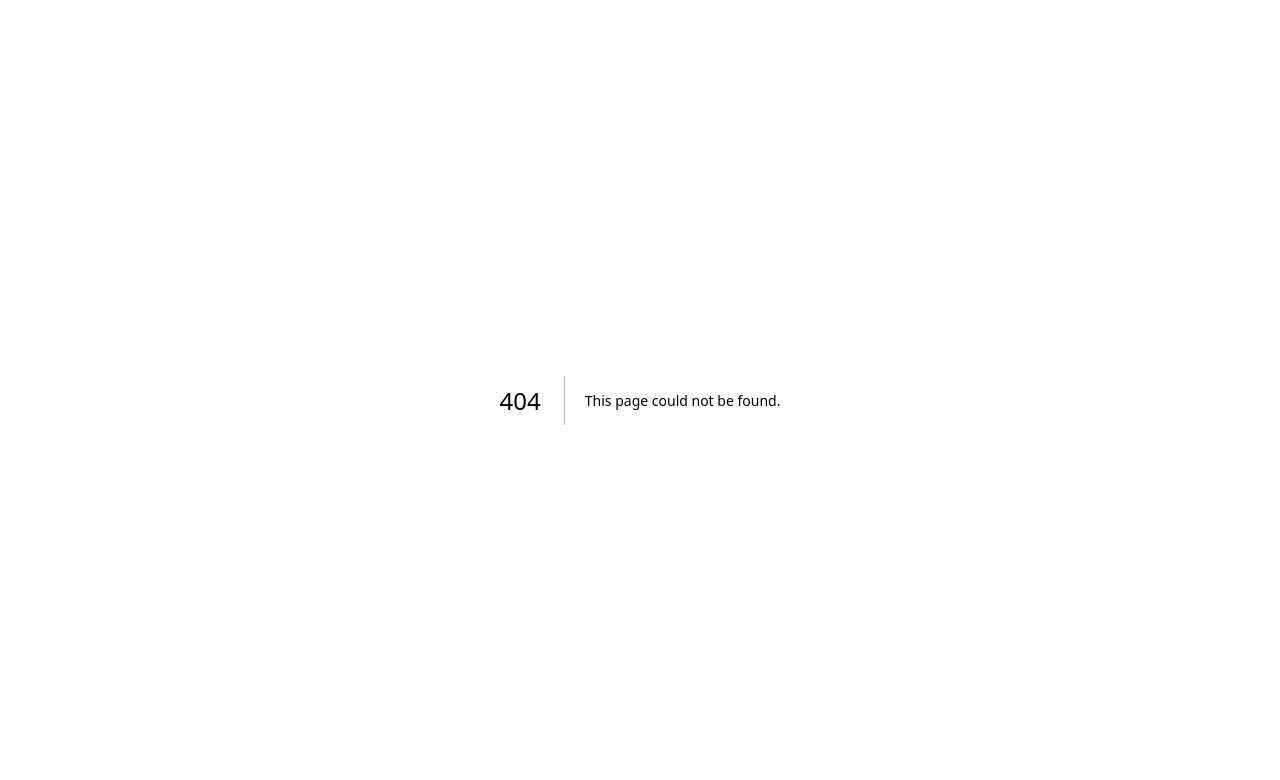
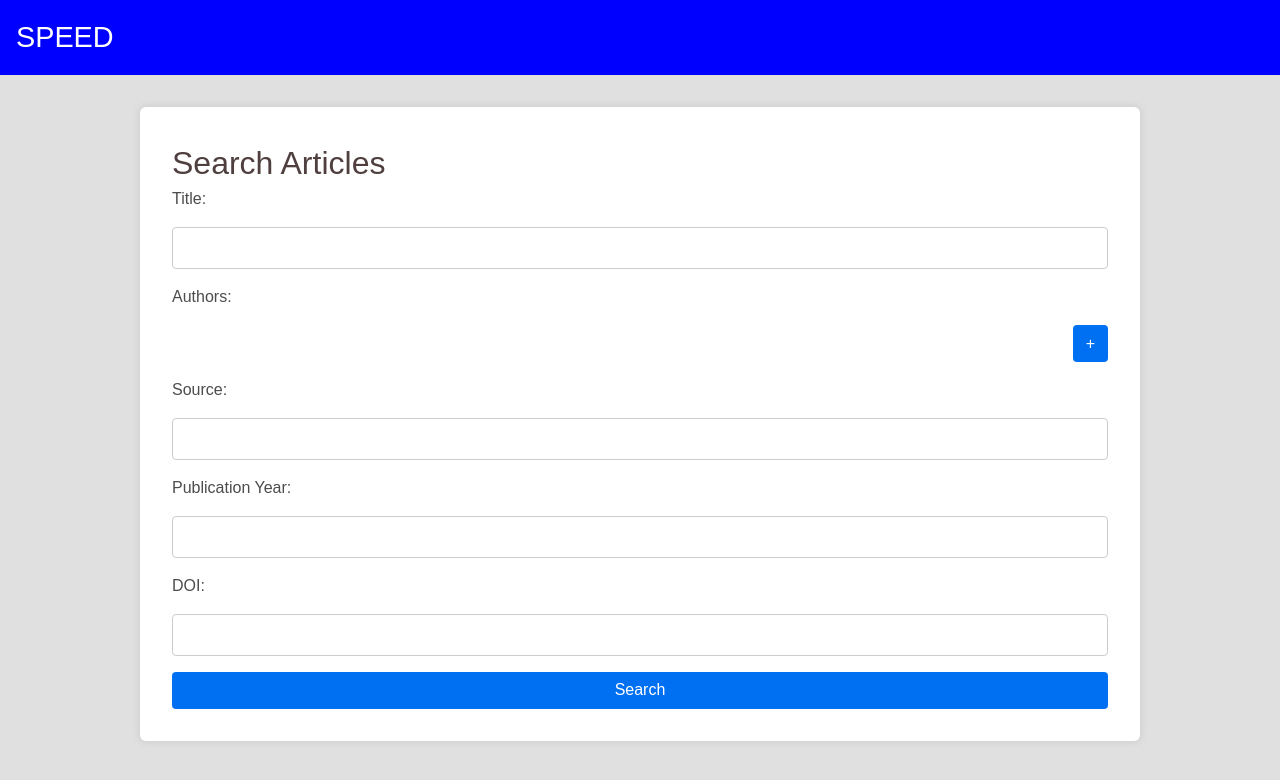
Before and after one commit to HusseinAljanaby/CISE_1B, a Next.js app in the folder apps/frontend/: page /search in a window 1280 px wide. Before the commit this address had no page. Shown: the top 780 px of the page. Built offline with nearby package versions, Linux system fonts and the light colour scheme.

Commit message:
basic frontend search functionality

```diff
--- /dev/null
+++ b/apps/frontend/src/app/search/page.tsx
@@ -0,0 +1,176 @@
+"use client";
+
+import { FormEvent, useState } from "react";
+import formStyles from "@/styles/Form.module.scss";
+import resultsStyles from "@/styles/Results.module.scss"
+
+const SearchArticles = () => {
+  const [title, setTitle] = useState("");
+  const [authors, setAuthors] = useState<string[]>([]);
+  const [source, setSource] = useState("");
+  const [pubYear, setPubYear] = useState<number | "">("");
+  const [doi, setDoi] = useState("");
+  const [results, setResults] = useState<any[]>([]);
+  const [errors, setErrors] = useState<{ [key: string]: string }>({});
+  const [loading, setLoading] = useState(false);
+
+  const validate = () => {
+    const newErrors: { [key: string]: string } = {};
+    if (!title.trim() && authors.length === 0 && !source && !pubYear && !doi.trim()) {
+      newErrors.title = "Please enter at least one search field";
+    }
+    setErrors(newErrors);
+    return Object.keys(newErrors).length === 0;
+  };
+
+  const buildQueryString = () => {
+    const queryParams: string[] = [];
+
+    if (title) queryParams.push(`title=${encodeURIComponent(title)}`);
+    if (authors.length > 0) authors.forEach((author) => queryParams.push(`authors[]=${encodeURIComponent(author)}`));
+    if (source) queryParams.push(`source=${encodeURIComponent(source)}`);
+    if (pubYear) queryParams.push(`publication_year=${encodeURIComponent(pubYear)}`);
+    if (doi) queryParams.push(`doi=${encodeURIComponent(doi)}`);
+
+    return queryParams.length > 0 ? `?${queryParams.join("&")}` : "";
+  };
+
+  const submitSearch = async (event: FormEvent<HTMLFormElement>) => {
+    event.preventDefault();
+    if (!validate()) return;
+
+    setLoading(true);
+
+    try {
+      const queryString = buildQueryString();
+      const response = await fetch(`http://localhost:3001/api/articles${queryString}`, {
+        method: "GET",
+      });
+
+      if (!response.ok) {
+        throw new Error(`Failed to fetch articles: ${response.statusText}`);
+      }
+
+      const data = await response.json();
+      setResults(data);
+      setLoading(false);
+    } catch (error) {
+      alert(error);
+      console.error("Search error:", error);
+      setLoading(false);
+    }
+  };
+
+  const addAuthor = () => {
+    setAuthors(authors.concat([""]));
+  };
+
+  const removeAuthor = (index: number) => {
+    setAuthors(authors.filter((_, i) => i !== index));
+  };
+
+  const changeAuthor = (index: number, value: string) => {
+    setAuthors(authors.map((oldVal, i) => (i === index ? value : oldVal)));
+  };
+
+  return (
+    <div className={formStyles.container}>
+      <div className={formStyles.header}>SPEED</div>
+      <div className={formStyles.formWrapper}>
+        <h1 style={{ fontSize: "2rem" }}>Search Articles</h1>
+        <form className={formStyles.form} onSubmit={submitSearch}>
+          <label htmlFor="title">Title:</label>
+          <input
+            className={formStyles.formItem}
+            type="text"
+            id="title"
+            value={title}
+            onChange={(e) => setTitle(e.target.value)}
+          />
+
+          <label>Authors:</label>
+          {authors.map((author, index) => (
+            <div key={index} className={formStyles.arrayItem}>
+              <input
+                type="text"
+                value={author}
+                onChange={(e) => changeAuthor(index, e.target.value)}
+                className={formStyles.formItem}
+              />
+              <button
+                onClick={() => removeAuthor(index)}
+                className={formStyles.buttonItem}
+                type="button"
+              >
+                -
+              </button>
+            </div>
+          ))}
+          <button
+            onClick={addAuthor}
+            className={formStyles.buttonItem}
+            style={{ marginLeft: "auto" }}
+            type="button"
+          >
+            +
+          </button>
+
+          <label htmlFor="source">Source:</label>
+          <input
+            className={formStyles.formItem}
+            type="text"
+            id="source"
+            value={source}
+            onChange={(e) => setSource(e.target.value)}
+          />
+
+          <label htmlFor="pubYear">Publication Year:</label>
+          <input
+            className={formStyles.formItem}
+            type="number"
+            id="pubYear"
+            value={pubYear}
+            onChange={(e) =>
+              setPubYear(e.target.value === "" ? "" : parseInt(e.target.value))
+            }
+          />
+
+          <label htmlFor="doi">DOI:</label>
+          <input
+            className={formStyles.formItem}
+            type="text"
+            id="doi"
+            value={doi}
+            onChange={(e) => setDoi(e.target.value)}
+          />
+
+          {errors.title && <p className={formStyles.error}>{errors.title}</p>}
+
+          <button className={formStyles.buttonItem} type="submit" disabled={loading}>
+            {loading ? "Searching..." : "Search"}
+          </button>
+        </form>
+
+        {results.length > 0 && (
+          <div>
+            <h2 className={resultsStyles.resultsHeader}>Search Results</h2>
+            <ul>
+              {results.map((result) => (
+                <li key={result._id} className={resultsStyles.result}>
+                  <h3>{result.title}</h3>
+                  <p>Authors: {result.authors.join(", ")}</p>
+                  <p><a href={result.source}>[source link]</a></p>
+                  <p>DOI: {result.doi}</p>
+                  <p>Publication Year: {result.publication_year}</p>
+                  <p>{result.summary}</p>
+                </li>
+              ))}
+            </ul>
+          </div>
+        )}
+      </div>
+    </div>
+  );
+};
+
+export default SearchArticles;
--- a/apps/frontend/src/styles/Form.module.scss
+++ b/apps/frontend/src/styles/Form.module.scss
@@ -1,6 +1,7 @@
 body, html {
     margin: 0;
     padding: 0;
+    color: #000000;
   }
 
   .container {
@@ -31,16 +32,25 @@ body, html {
     width: 1000px;
   }
 
+  .formWrapper h1 {
+    color: #4f3f3f
+  }
+
   .form {
     display: flex;
     flex-direction: column;
     gap: 1rem;
   }
 
+  .form label {
+    color: #4c4c4c
+  }
+
   .formItem {
     padding: 0.5rem;
     border: 1px solid #ccc;
     border-radius: 4px;
+    color: #000000;
   }
 
   .formTextArea {
--- /dev/null
+++ b/apps/frontend/src/styles/Results.module.scss
@@ -0,0 +1,13 @@
+.resultsHeader {
+  font-size: larger;
+  font-style: bold;
+  font-weight: 600;
+  text-decoration: underline;
+  margin-top: 1rem;
+}
+
+.result {
+  margin-top: 1rem;
+  padding-bottom: 1ch;
+  border-bottom: 1px dashed darkgrey;
+}
```
